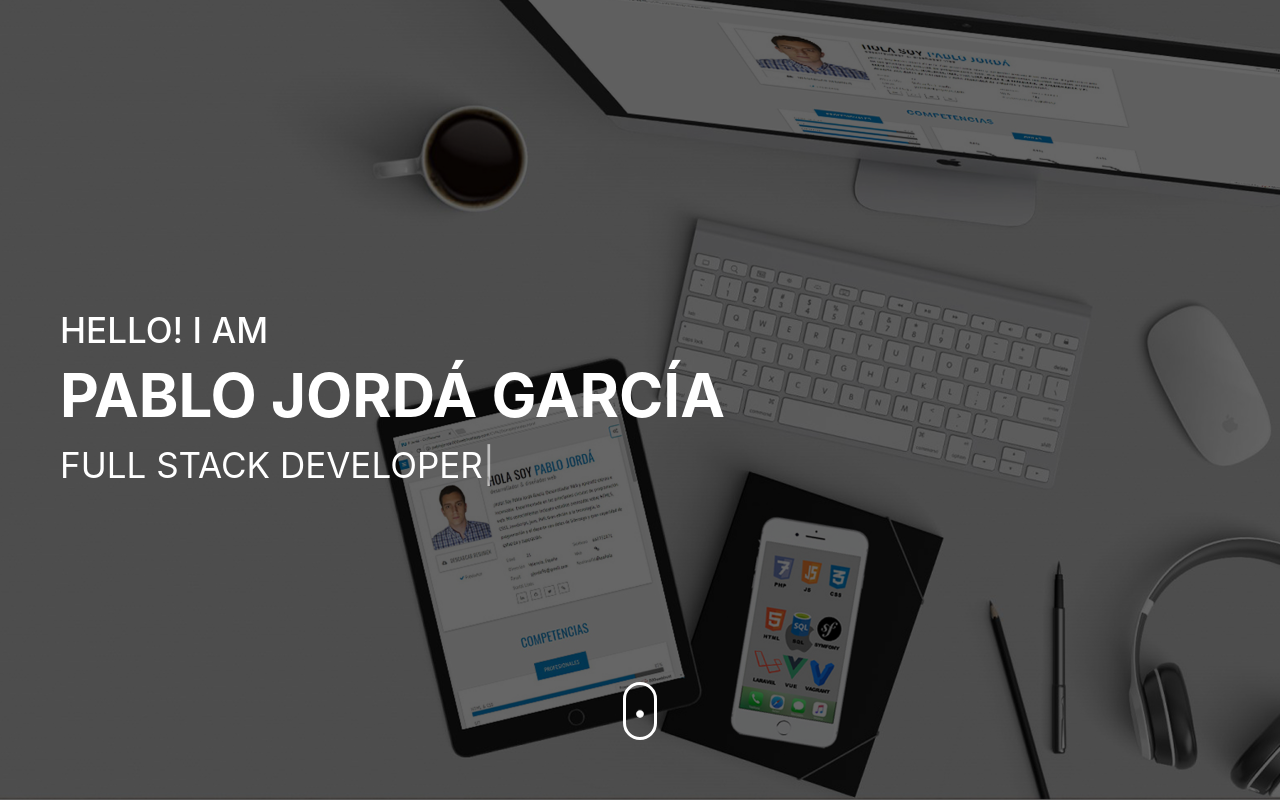
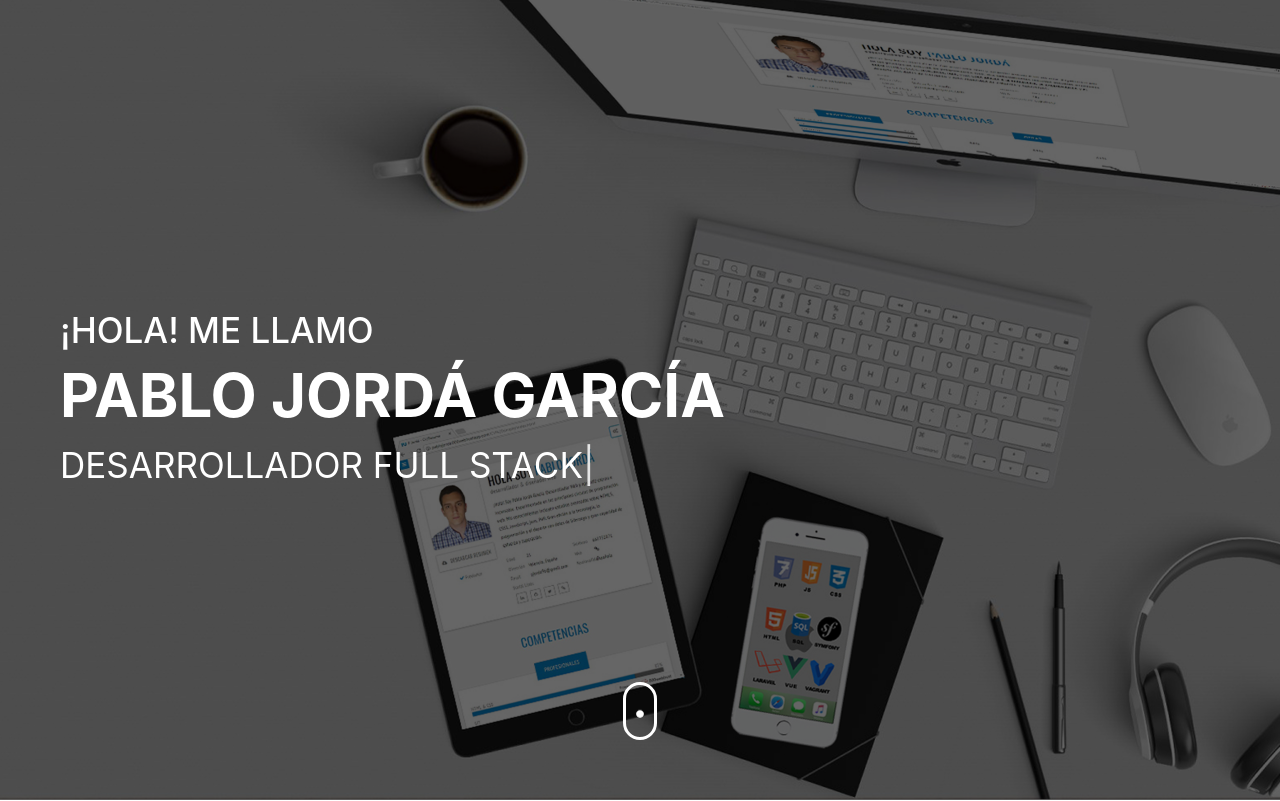
Before and after one commit to Pjorda96/portfolio-pablo, a React (Create React App) app: page /#/ in a window 1280 px wide. Shown: the top 801 px of the page. Built offline with nearby package versions, Linux system fonts and the light colour scheme.

Commit message:
internationalization setup

```diff
--- a/package.json
+++ b/package.json
@@ -11,6 +11,7 @@
     "@testing-library/react": "^11.1.0",
     "@testing-library/user-event": "^12.1.10",
     "bootstrap": "^4.5.3",
+    "i18next": "^19.8.4",
     "node-sass": "^4.14.1",
     "react": "^17.0.1",
     "react-bootstrap": "^1.4.0",
--- a/src/components/home.jsx
+++ b/src/components/home.jsx
@@ -1,24 +1,28 @@
-import React from "react";
+import React from 'react';
 import Typed from 'react-typed';
+import { useTranslation } from 'react-i18next';
 
 import '../scss/home.scss';
-import Scroller from "./scroller";
+
+import Scroller from './scroller';
 
 export default function Home() {
+  const [ t ] = useTranslation();
+
   return (
     <section id="home">
       <div className="overlay" />
       <div className="content" id="scroll-down">
         <div className="intro">
-          <h2>Hello! I AM</h2>
-          <h1>PABLO JORDÁ GARCÍA</h1>
+          <h2>{ t('home.helloIm') }</h2>
+          <h1>Pablo Jordá García</h1>
 
           <Typed
             strings={[
               'frontend',
               'backend',
               'cloud',
-              'full stack developer'
+              t('home.fsDeveloper')
             ]}
             className="type-wrap"
             typeSpeed={50}
--- a/src/components/scroller.jsx
+++ b/src/components/scroller.jsx
@@ -1,12 +1,15 @@
 import React from "react";
-import {FontAwesomeIcon} from "@fortawesome/react-fontawesome";
-import {faCircle} from "@fortawesome/free-solid-svg-icons";
+import { FontAwesomeIcon } from "@fortawesome/react-fontawesome";
+import { faCircle } from "@fortawesome/free-solid-svg-icons";
+import { useTranslation } from "react-i18next";
 
 import '../scss/scroller.scss'
 
 export default function Scroller({href}) {
+  const [ t ] = useTranslation()
+
   return (
-    <a className="scroller" title="Scroll Down" href={`#${href}`}>
+    <a className="scroller" title={ t('home.scrollDown') } href={`#${href}`}>
       <FontAwesomeIcon icon={faCircle} aria-hidden="true" />
     </a>
   )
--- a/src/containers/App.jsx
+++ b/src/containers/App.jsx
@@ -1,6 +1,7 @@
 import React from 'react';
 import { HashRouter, Route, Switch, Redirect } from 'react-router-dom';
 import '../scss/App.scss';
+import '../internationalization/i18n';
 
 import Spinner from '../components/spinner'
 const DefaultLayout = React.lazy(() => import('../containers/DefaultLayout/defaultLayout'));
--- a/src/containers/DefaultLayout/defaultLayout.jsx
+++ b/src/containers/DefaultLayout/defaultLayout.jsx
@@ -1,8 +1,8 @@
 import React from 'react';
 
 // Components
-import Home from "../../components/home";
-import Header from "../../components/header";
+import Home from '../../components/home';
+import Header from '../../components/header';
 
 export default function DefaultLayout() {
   return (
--- /dev/null
+++ b/src/internationalization/i18n.js
@@ -0,0 +1,25 @@
+import i18n from 'i18next';
+import { initReactI18next } from 'react-i18next';
+import en from './locales/en/translation.json'
+import es from './locales/es/translation.json'
+
+const resources = {
+  en: { translation: en },
+  es: { translation: es }
+}
+
+// TODO: detect the initial language
+
+i18n
+  .use(initReactI18next)
+  .init({
+    resources,
+    lng: 'es',
+    fallbackLng: 'es',
+
+    interpolation: {
+      escapeValue: false
+    }
+  });
+
+export default i18n;
--- /dev/null
+++ b/src/internationalization/locales/en/translation.json
@@ -0,0 +1,9 @@
+{
+  "home": {
+    "helloIm": "Hello! I am",
+    "fsDeveloper": "full stack developer",
+    "downloadCV": "Download my CV",
+    "downloaded": "CV downloaded successfully",
+    "scrollDown": "Scroll down"
+  }
+}
--- /dev/null
+++ b/src/internationalization/locales/es/translation.json
@@ -0,0 +1,9 @@
+{
+  "home": {
+    "helloIm": "¡Hola! Me llamo",
+    "fsDeveloper": "desarrollador full stack",
+    "downloadCV": "Descarga el CV",
+    "downloaded": "CV descargado correctamente",
+    "scrollDown": "Ir bajo"
+  }
+}
```
Also changed, not shown: 1 other file (tests, documents, lock files or other folders).
